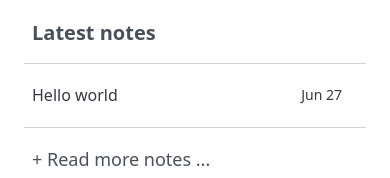
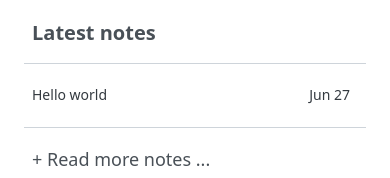
Before and after one commit to matiasgimenezdev/portfolio, a React (Vite) app: page / in a window 390 px wide. Shown: the part 412-590 px from the top of the page. Built offline with nearby package versions, Linux system fonts and the light colour scheme.

Commit message:
adding full-date property

```diff
--- a/src/components/ArticleLink.tsx
+++ b/src/components/ArticleLink.tsx
@@ -21,10 +21,10 @@ export const ArticleLink: FunctionComponent<ArticleLinkProps> = ({
 					animate={{ opacity: 1 }}
 					exit={{ opacity: 0 }}
 					transition={{ duration: 0.8 }}
-					className='h-16 md:text-lg text-grey-darkest font-normal px-2 border-b border-grey-light flex items-center justify-between transition ease-in-out hover:bg-white-medium'
+					className='h-16 md:text-lg text-sm text-grey-darkest font-normal px-2 border-b border-grey-light flex items-center justify-between transition ease-in-out hover:bg-white-medium'
 				>
-					<span>{title}</span>{' '}
-					<time className='inline-block mr-4 text-sm xl:mr-10'>
+					<span className='min-w-[70%] px-0'>{title}</span>{' '}
+					<time className='text-right min-w-[20%] inline-block mr-2 text-sm xl:mr-10'>
 						{date}
 					</time>
 				</motion.p>
--- a/src/types/Article.ts
+++ b/src/types/Article.ts
@@ -1,6 +1,7 @@
 export type Article = {
 	title: string;
 	date: string;
+	fullDate?: string;
 	tags: string[];
 	path: string;
 };
```
